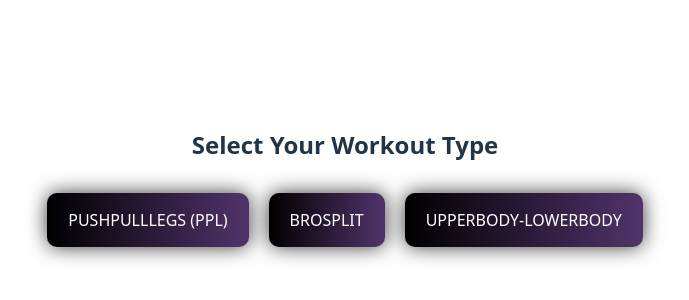
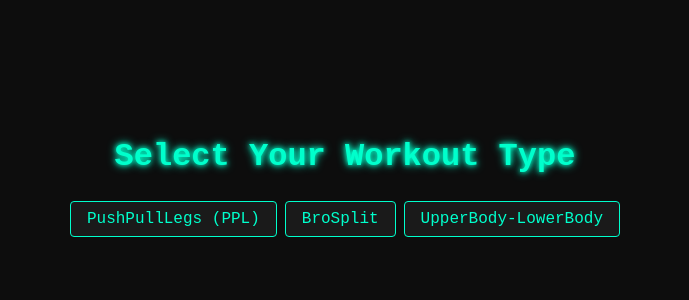
Before and after one commit to ImmanuelJoya/HyperTrophyGuide, a React (Vite) app: page / in a window 1280 px wide. Shown: the part 218-518 px from the top of the page, without its empty margins (295-984 px from the left). Built offline with nearby package versions, Linux system fonts and the light colour scheme.

Commit message:
theme added

```diff
--- a/package.json
+++ b/package.json
@@ -10,6 +10,7 @@
     "preview": "vite preview"
   },
   "dependencies": {
+    "@tailwindcss/postcss": "^4.0.9",
     "react": "^19.0.0",
     "react-dom": "^19.0.0"
   },
@@ -18,10 +19,13 @@
     "@types/react": "^19.0.10",
     "@types/react-dom": "^19.0.4",
     "@vitejs/plugin-react": "^4.3.4",
+    "autoprefixer": "^10.4.20",
     "eslint": "^9.21.0",
     "eslint-plugin-react-hooks": "^5.1.0",
     "eslint-plugin-react-refresh": "^0.4.19",
     "globals": "^15.15.0",
+    "postcss": "^8.5.3",
+    "tailwindcss": "^4.0.9",
     "vite": "^6.2.0"
   }
 }
--- a/src/App.css
+++ b/src/App.css
@@ -1,63 +1,97 @@
-#root {
-  max-width: 1280px;
-  margin: 0 auto;
-  padding: 2rem;
-  text-align: center;
+/* Reset and base styles */
+body {
+    font-family: 'Courier New', monospace;
+    margin: 0;
+    padding: 0;
+    background-color: #0d0d0d;
+    color: #e0e0e0;
+    min-height: 100vh; /* Ensure body takes full viewport height */
+    display: flex; /* Use flexbox for centering */
+    justify-content: center; /* Center horizontally */
+    align-items: center; /* Center vertically */
 }
 
-.logo {
-  height: 6em;
-  padding: 1.5em;
-  will-change: filter;
-  transition: filter 300ms;
-}
-.logo:hover {
-  filter: drop-shadow(0 0 2em #646cffaa);
-}
-.logo.react:hover {
-  filter: drop-shadow(0 0 2em #61dafbaa);
+/* Main container for app content */
+.app-container {
+    text-align: center; /* Center text and inline elements */
 }
 
-@keyframes logo-spin {
-  from {
-    transform: rotate(0deg);
-  }
-  to {
-    transform: rotate(360deg);
-  }
+/* Headings */
+h2 {
+    font-size: 2rem;
+    font-weight: bold;
+    margin-bottom: 1rem;
+    color: #00ffcc;
+    text-shadow: 0 0 5px #00ffcc, 0 0 10px #00ffcc;
 }
 
-@media (prefers-reduced-motion: no-preference) {
-  a:nth-of-type(2) .logo {
-    animation: logo-spin infinite 20s linear;
-  }
+h3 {
+    font-size: 1.5rem;
+    color: #ff00ff;
+    text-shadow: 0 0 5px #ff00ff;
 }
 
-.card {
-  padding: 2em;
+/* Buttons */
+button {
+    background-color: #1a1a1a;
+    color: #00ffcc;
+    padding: 0.5rem 1rem;
+    border: 1px solid #00ffcc;
+    border-radius: 0.25rem;
+    cursor: pointer;
+    transition: all 0.3s ease;
 }
 
-.read-the-docs {
-  color: #888;
+button:hover {
+    background-color: #00ffcc;
+    color: #0d0d0d;
+    box-shadow: 0 0 10px #00ffcc;
 }
 
-.btn-grad {background-image: linear-gradient(to right, #000000 0%, #53346D  51%, #000000  100%)}
-.btn-grad {
-  width: fit-content;
-   margin: 10px;
-   padding: 15px 20px;
-   text-align: center;
-   text-transform: uppercase;
-   transition: 0.5s;
-   background-size: 200% auto;
-   color: white;
-   box-shadow: 0 0 20px #393939;
-   border-radius: 10px;
-   /* display: block; */
- }
+/* Popup container */
+.popup {
+    background-color: #1a1a1a;
+    padding: 1rem;
+    border-radius: 0.5rem;
+    border: 1px solid #ff00ff;
+    box-shadow: 0 0 15px rgba(255, 0, 255, 0.3);
+    margin-top: 1rem; /* Space above popup */
+}
 
- .btn-grad:hover {
-   background-position: right center; /* change the direction of the change here */
-   color: #fff;
-   text-decoration: none;
- }
+/* Exercise list */
+ul {
+    list-style-type: square;
+    padding-left: 1.5rem;
+    margin-top: 1rem; /* Space above list */
+}
+
+li {
+    color: #e0e0e0;
+    margin-bottom: 0.5rem;
+}
+
+/* Specific button styles */
+button.close-btn {
+    background-color: #1a1a1a;
+    color: #ff3366;
+    border: 1px solid #ff3366;
+    margin-top: 0.5rem; /* Space above close button */
+}
+
+button.close-btn:hover {
+    background-color: #ff3366;
+    color: #0d0d0d;
+    box-shadow: 0 0 10px #ff3366;
+}
+
+/* Container for buttons with spacing */
+.button-group {
+    margin-bottom: 1rem;
+    display: flex; /* Flexbox for horizontal alignment */
+    justify-content: center; /* Center buttons horizontally */
+    flex-wrap: wrap; /* Allow wrapping if needed */
+}
+
+.button-group button {
+    margin: 0.25rem; /* Uniform spacing around buttons */
+}
--- a/src/App.jsx
+++ b/src/App.jsx
@@ -1,39 +1,58 @@
 import React, { useState } from 'react';
 import './App.css';
+import armsData from './ExerciseList/Arms.json';
+import backData from './ExerciseList/Back.json';
+import chestData from './ExerciseList/Chest.json';
+import lowerBodyData from './ExerciseList/LowerBody.json';
+import shouldersAndAbsData from './ExerciseList/SholdersAndABS.json';
 
 function App() {
   const [selectedWorkoutType, setSelectedWorkoutType] = useState(null);
+  const [exerciseList, setExerciseList] = useState([]);
 
   const handleWorkoutTypeSelection = (type) => {
     setSelectedWorkoutType(type);
+  };
+
+  const getRandomExercises = (arr, count) => {
+    const shuffled = arr.sort(() => 0.5 - Math.random());
+    return shuffled.slice(0, count);
   };
 
   const renderPopupButtons = () => {
     switch (selectedWorkoutType) {
       case 'PushPullLegs':
         return (
-          <>
-            <button className="btn-grad" onClick={() => console.log('Push')}>Push</button>
-            <button className="btn-grad" onClick={() => console.log('Pull')}>Pull</button>
-            <button className="btn-grad" onClick={() => console.log('Legs')}>Legs</button>
-          </>
+          <div className="button-group">
+            <button onClick={() => setExerciseList(getRandomExercises(chestData.chestExercises, 2).concat(getRandomExercises(shouldersAndAbsData.shoulderExercises, 2), getRandomExercises(armsData.armExercises, 2)))}>
+              Push
+            </button>
+            <button onClick={() => setExerciseList(getRandomExercises(backData.backExercises, 3).concat(getRandomExercises(armsData.armExercises, 2)))}>
+              Pull
+            </button>
+            <button onClick={() => setExerciseList(getRandomExercises(lowerBodyData.legExercises, 3).concat(getRandomExercises(armsData.armExercises, 2)))}>
+              Legs
+            </button>
+          </div>
         );
       case 'BroSplit':
         return (
-          <>
-            <button className="btn-grad" onClick={() => console.log('Chest')}>Chest</button>
-            <button className="btn-grad" onClick={() => console.log('Shoulders')}>Shoulders</button>
-            <button className="btn-grad" onClick={() => console.log('Arms')}>Arms</button>
-            <button className="btn-grad" onClick={() => console.log('Legs')}>Legs</button>
-            <button className="btn-grad" onClick={() => console.log('Back')}>Back</button>
-          </>
+          <div className="button-group">
+            <button onClick={() => setExerciseList(getRandomExercises(chestData.chestExercises, 3))}>Chest</button>
+            <button onClick={() => setExerciseList(getRandomExercises(shouldersAndAbsData.shoulderExercises, 3))}>Shoulders</button>
+            <button onClick={() => setExerciseList(getRandomExercises(armsData.armExercises, 3))}>Arms</button>
+            <button onClick={() => setExerciseList(getRandomExercises(lowerBodyData.legExercises, 3))}>Legs</button>
+            <button onClick={() => setExerciseList(getRandomExercises(backData.backExercises, 3))}>Back</button>
+          </div>
         );
       case 'UpperBody-LowerBody':
         return (
-          <>
-            <button className="btn-grad" onClick={() => console.log('UpperBody')}>UpperBody</button>
-            <button className="btn-grad" onClick={() => console.log('LowerBody')}>LowerBody</button>
-          </>
+          <div className="button-group">
+            <button onClick={() => setExerciseList(getRandomExercises(chestData.chestExercises, 3).concat(getRandomExercises(shouldersAndAbsData.shoulderExercises, 3)))}>
+              UpperBody
+            </button>
+            <button onClick={() => setExerciseList(getRandomExercises(lowerBodyData.legExercises, 3))}>LowerBody</button>
+          </div>
         );
       default:
         return null;
@@ -41,21 +60,31 @@ function App() {
   };
 
   return (
-    <>
+    <div className="app-container">
       <h2>Select Your Workout Type</h2>
-      <div>
-        <button className="btn-grad" onClick={() => handleWorkoutTypeSelection('PushPullLegs')}>PushPullLegs (PPL)</button>
-        <button className="btn-grad" onClick={() => handleWorkoutTypeSelection('BroSplit')}>BroSplit</button>
-        <button className="btn-grad" onClick={() => handleWorkoutTypeSelection('UpperBody-LowerBody')}>UpperBody-LowerBody</button>
+      <div className="button-group">
+        <button onClick={() => handleWorkoutTypeSelection('PushPullLegs')}>PushPullLegs (PPL)</button>
+        <button onClick={() => handleWorkoutTypeSelection('BroSplit')}>BroSplit</button>
+        <button onClick={() => handleWorkoutTypeSelection('UpperBody-LowerBody')}>UpperBody-LowerBody</button>
       </div>
       {selectedWorkoutType && (
         <div className="popup">
           <h3>{selectedWorkoutType} Options</h3>
           {renderPopupButtons()}
-          <button className="btn-grad" onClick={() => setSelectedWorkoutType(null)}>Close</button>
+          <button className="close-btn" onClick={() => setSelectedWorkoutType(null)}>Close</button>
         </div>
       )}
-    </>
+      {exerciseList.length > 0 && (
+        <div>
+          <h3>Selected Exercises:</h3>
+          <ul>
+            {exerciseList.map((exercise, index) => (
+              <li key={index}>{exercise.name}</li>
+            ))}
+          </ul>
+        </div>
+      )}
+    </div>
   );
 }
 
```
Also changed, not shown: .eslintrc.js (added), .eslintrc.json (added), 1 other file (tests, documents, lock files or other folders).
